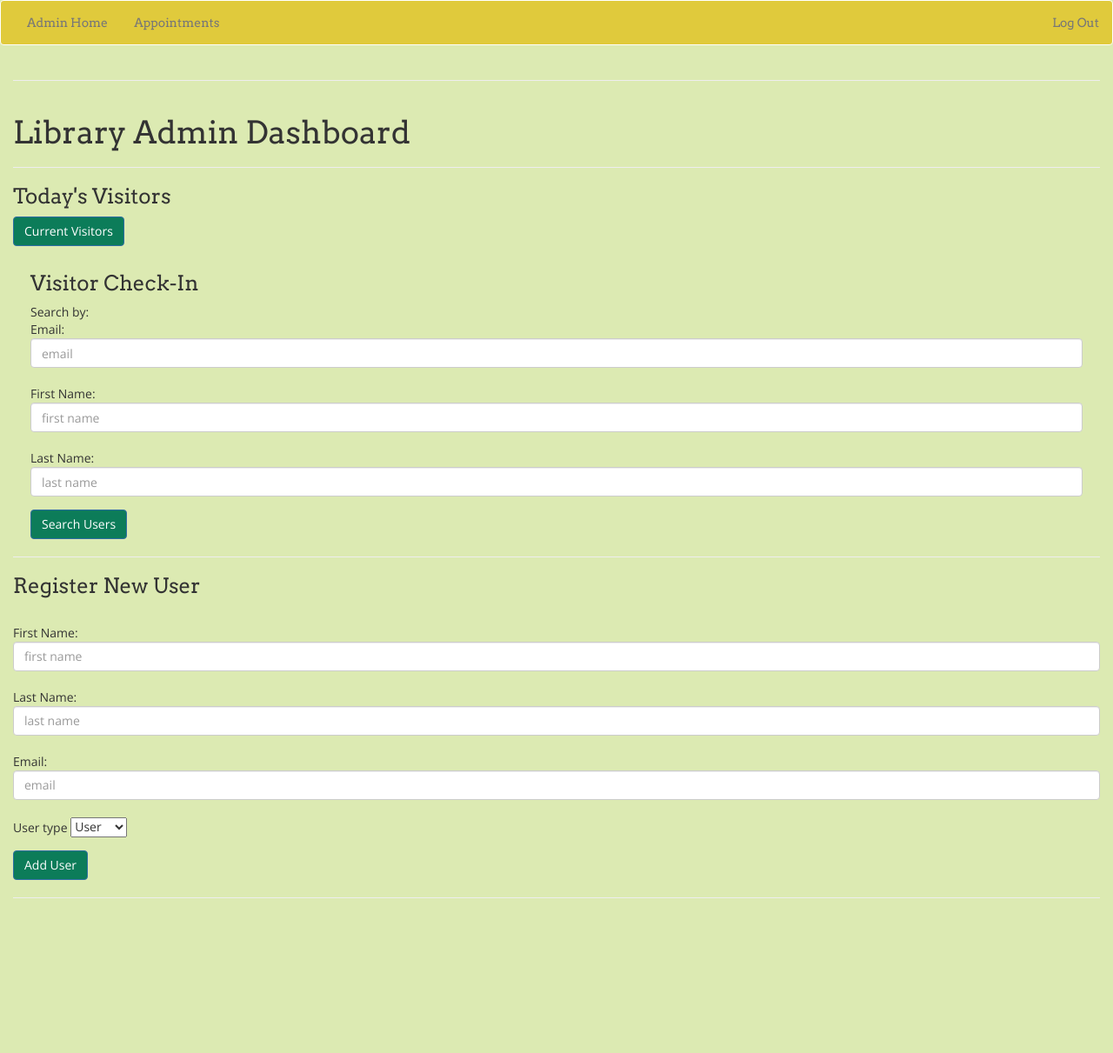
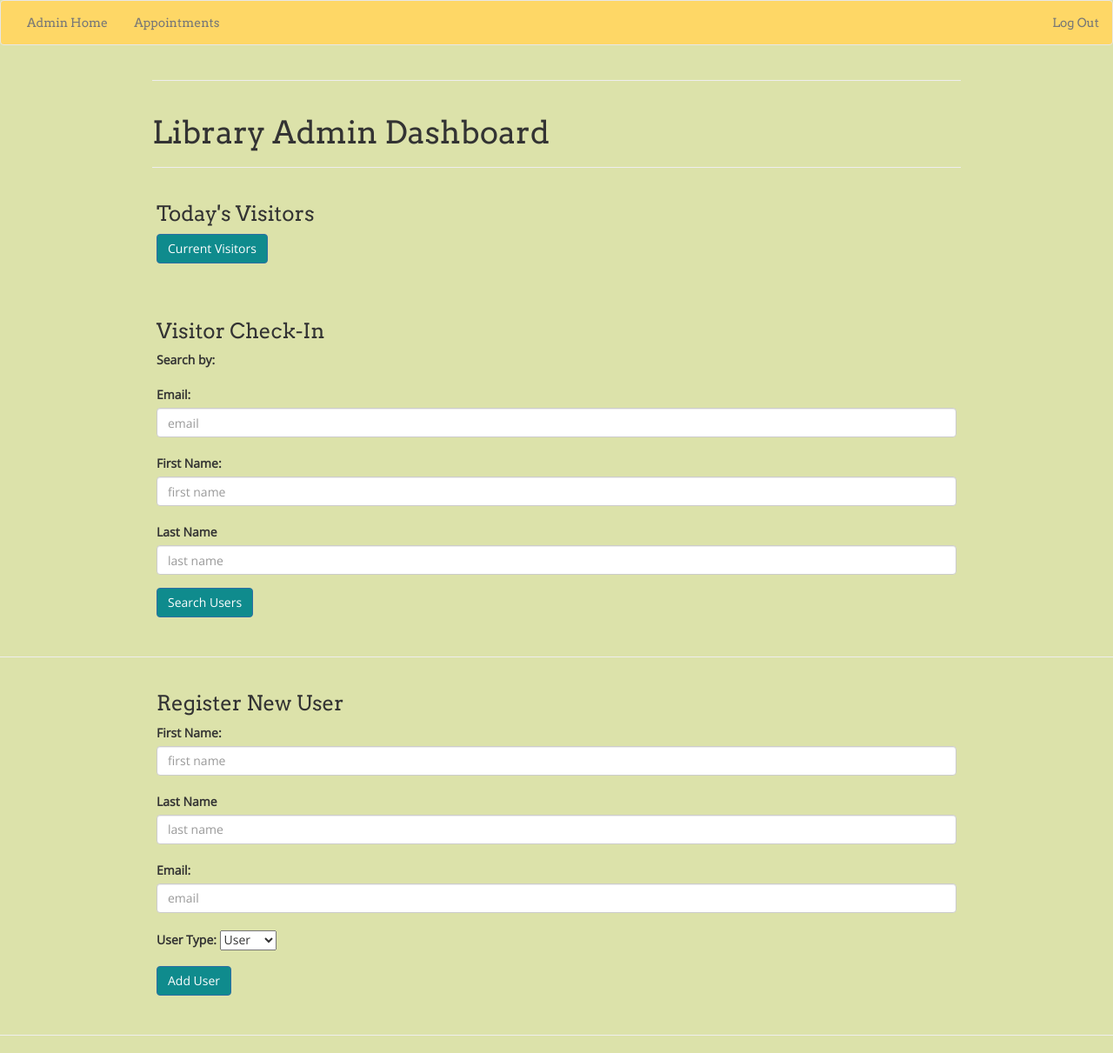
Before and after one commit to memuunkie/HBProject_research_library_app, a Flask app: template templates/library_view.html in a window 1280 px wide. Shown: the whole page at 87% size. Before the commit the page ends 1033 px from the top, so only its background shows below. Run offline with Flask 2, Linux system fonts and the light colour scheme; the template is opened without the code that fills it, so the values that code supplies are empty; the visitor is signed in with stand-in values (Sample User, id 1); parts of the project's set-up code (start-up, migrations or seed data) failed here and were passed over; some libraries are stand-ins or nearby versions.

Commit message:
Completed bulk of styling

```diff
--- a/model.py
+++ b/model.py
@@ -49,6 +49,7 @@ class User(db.Model):
                 'user_id': self.user_id,
                 'fname': self.fname,
                 'lname': self.lname,
+                'email': self.email,
                 'create_date': str(self.create_date),
                 'type_id': self.user_type.type_id
         }
--- a/server.py
+++ b/server.py
@@ -397,18 +397,20 @@ def return_books():
         return "Book has been returned."
 
 
-@app.route('/appointment.json', methods=['POST'])
+@app.route('/appointment.json', methods=['GET'])
 def make_appt():
     """send an appointment request from user"""
 
-    appt_link = request.form.get('appt')
+    appt_link = request.args.get('appt')
     user = session['user']
 
     any_appts = Appt.query.filter(Appt.user_id == user,
                                   Appt.is_confirmed == False).all()
 
+    print any_appts
+
     if len(any_appts) > 0:
-        return "You have already have a pending appointment request."
+        return "You already have a pending appointment request."
     else:
         new_appt = Appt(user_id=user, appt_link=appt_link)
         db.session.add(new_appt)
--- a/static/styles.css
+++ b/static/styles.css
@@ -11,7 +11,7 @@ teal #75DBCD
 
 body {
     font-family: 'Open Sans', sans-serif;
-    background-color: #DCEAB2;
+    background-color: #DCE2AA;
 }
 
 h1, h2, h3, h4 {
@@ -21,71 +21,108 @@ h1, h2, h3, h4 {
 .row {
     padding-left: 20px;
     padding-right: 20px;
+    margin-bottom: 25px;
 }
 
 .list-group-item {
     padding: 15px;
-    background-color: #BEE6CE;
+    background-color: #ACFCD9;
     border-radius: 5px;
-/*    border-color: #0F9168;
-    width: 100%;*/
 }
 
 .parent-list {
-    background-color: #75DBCD;
-    border-color: #0F9168;
+    background-color: #55D6BE;
+    border-color: #0C7D7F;
+    margin: 3px;
+}
+
+.child-list {
+    border-color: #0C7D7F;
+    width: 93%;
+    margin: 5px;
+}
+
+.admin-list {
+    margin: 5px;
+    border-color: #0C7D7F;
+/*    width: 93%;*/
 }
 
 #user-visit-list {
-    width: 50%;
+    width: 85%;
+}
+
+.user-view {
+    width: 95%;
+}
+
+.admin-view {
+    width: 75%;
 }
 
 .navbar {
-    background-color: #E0CA3C;
-    border-color: white;
+    background-color: #FED766;
     color: white;
 }
 
-.navbar-nav {
+.navbar-default {
     font-family: 'Arvo', serif;
     color: white;
 }
 
 .nav-link {
-    color: red;
+    color: white;
 }
 
 .btn-primary {
-    background-color: #0C7C59;
+    background-color: #0F8B8D;
 }
 
 .btn-primary:hover {
-    background-color: #0F9168;
+    background-color: #109EA0;
+}
+
+.btn-primary:visited {
+    background-color: #0F8B8D;
 }
 
 .res-btn {
     margin: 3px;
+    margin-left: 10px;
 }
 
 .info-block {
-    background-color: #BEE6CE;
-    padding-top: 10px;
+    background-color: #ACFCD9;
+    margin-right: 5px;
+    padding-top: 15px;
     padding-bottom: 10px;
-    border-radius: 25px;
+    border-radius: 10px;
     width: 100%;
+}
+
+.alert {
+    margin-top: 10px;
+    margin-bottom: 10px;
+    border-color: gray;
+}
+
+.alert-info {
+    padding-left: 25px;
 }
 
 #welcome {
     color: white;
     padding: 15px;
-    background-color: #0F9168;
+    background-color: #096466;
     border-radius: 5px;
     width: 50%;
+    margin-top: 25px;
+    margin-bottom: 5px;
 }
 
 #user-login {
     padding: 15px;
-    background-color: #BEE6CE;
+    background-color: #BBD8B3;
     border-radius: 5px;
     width: 50%;
 }
@@ -94,7 +131,3 @@ h1, h2, h3, h4 {
     display: block;
     margin: auto;
 }
-
-hr {
-    color: #0C7C59;
-}
--- a/templates/base.html
+++ b/templates/base.html
@@ -9,12 +9,13 @@
     </head>
 
 <body>
+{% if session %}
 <nav class="navbar navbar-default">
   <div class="container-fluid">
 
 
       <ul class="nav navbar-nav">
-        {% if session %}
+
             {% if session['type'] == 1 %}
             <li class="nav-link"><a href="/library">Admin Home</a></li>
             {% else %}
@@ -27,12 +28,10 @@
             <li class="nav-link"><a href="/log-out">Log Out</a></li>
         </ul>
 
-        {% endif %}
-
     </div><!-- /.container-fluid -->
   </div><!-- /.navbar navbar-default -->
 </nav>
-
+{% endif %}
     {% for flash in get_flashed_messages() %}
       <div>{{ flash }}</div>
     {% endfor %}
--- a/templates/library_view.html
+++ b/templates/library_view.html
@@ -2,25 +2,26 @@
 
 
 {% block content %}
-<div class="container-fluid">
+
+    <div class="container-fluid admin-view">
         <hr>
         <div class="page-header">
             <h1>Library Admin Dashboard</h1>
         </div>
-
-    <div> <!-- Display visitors currently checked in -->
+        <div class="row admin-view"> <!-- Display visitors currently checked in -->
             <h3>Today's Visitors</h3>
             <!-- Uses displayCurrentVisitors and getCurrentVisitors in JS -->
             <button id="display-visits" class="btn btn-primary">Current Visitors</button>
 
-        <div id="msg-bad"></div>
+            <strong><div id="msg-bad"></div></strong>
 
             <div>
-            <ul id="current-visitors"></ul>
+                <ul id="current-visitors" class="list-group"></ul>
+            </div>
         </div>
     </div>
 
-    <div class="container-fluid">
+    <div class="container-fluid admin-view">
         <div class="row">
             <!-- Create a Visit -->
         <h3>Visitor Check-In</h3>
@@ -28,33 +29,37 @@
             <!-- Sends form data as GET -->
             <!-- Uses showUserResults and displayuserResults in JS -->
             <div class="form-group">
-                Search by:
+                <b>Search by:</b>
+                <br>
+                <br>
                 <!-- Queries 'users' table in DB -->
-                <br>Email:<input id="search-email" class="form-control" type="text" name="email" placeholder="email">
-                <br>First Name:<input id="search-fname"class="form-control" type="text" name="fname" placeholder="first name">
-                <br>Last Name:<input id="search-lname"class="form-control" type="text" name="lname" placeholder="last name">
+                <label>Email:</label><input id="search-email" class="form-control" type="text" name="email" placeholder="email"><br>
+                <label>First Name:</label><input id="search-fname"class="form-control" type="text" name="fname" placeholder="first name"><br>
+                <label>Last Name</label><input id="search-lname"class="form-control" type="text" name="lname" placeholder="last name">
             </div>
                 <button class="btn btn-primary" type="submit">Search Users</button>
         </form>
         </div> <!-- row -->
-    </div> <!-- container-fluid -->
 
         <div id='visit-msg'></div>
-            <ul id="result-user-list"></ul>
+            <ul id="result-user-list" class="list-group"></ul>
+    </div> <!-- container-fluid -->
 
 
     <hr>
-        <div id="new-user">
+    <div class="container-fluid admin-view">
+
+        <div id="new-user" class="row">
             <h3>Register New User</h3>
             <form id="add-user" action="/add-user" method="POST">
                 <!-- Sends form data as POST -->
                 <!-- Uses showUserResults and displayuserResults in JS -->
                 <div class="form-group">
                     <!-- Queries 'users' table in DB -->
-                    <br>First Name:<input id="add-fname"class="form-control" type="text" name="fname" placeholder="first name" required>
-                    <br>Last Name:<input id="add-lname"class="form-control" type="text" name="lname" placeholder="last name" required>
-                    <br>Email:<input id="add-email" class="form-control" type="email" name="email" placeholder="email" required>
-                    <br>User type
+                   <label>First Name:</label><input id="add-fname"class="form-control" type="text" name="fname" placeholder="first name" required><br>
+                    <label>Last Name</label><input id="add-lname"class="form-control" type="text" name="lname" placeholder="last name" required><br>
+                    <label>Email:</label><input id="add-email" class="form-control" type="email" name="email" placeholder="email" required><br>
+                    <label>User Type:</label>
                     <select name="type">
                         <option value='user'>User</option>
                         <option value='admin'>Admin</option>
@@ -65,9 +70,8 @@
         </div>
 
         <div id='register-msg'></div>
-
+    </div>
     <hr>
-</div>
 <script src="http://code.jquery.com/jquery.js"></script>
 <script src="/static/library-functions.js"></script>
 {% endblock %}
```
Also changed, not shown: static/library-functions.js (+20 -21 lines), templates/book_search.html (+28 -12 lines), templates/home.html (+16 -5 lines), templates/library_events.html (+24 -14 lines), templates/return_books.html (+12 -9 lines), templates/user_detail.html (+4 -3 lines). Lines whose indentation alone changed are shown as unchanged.
